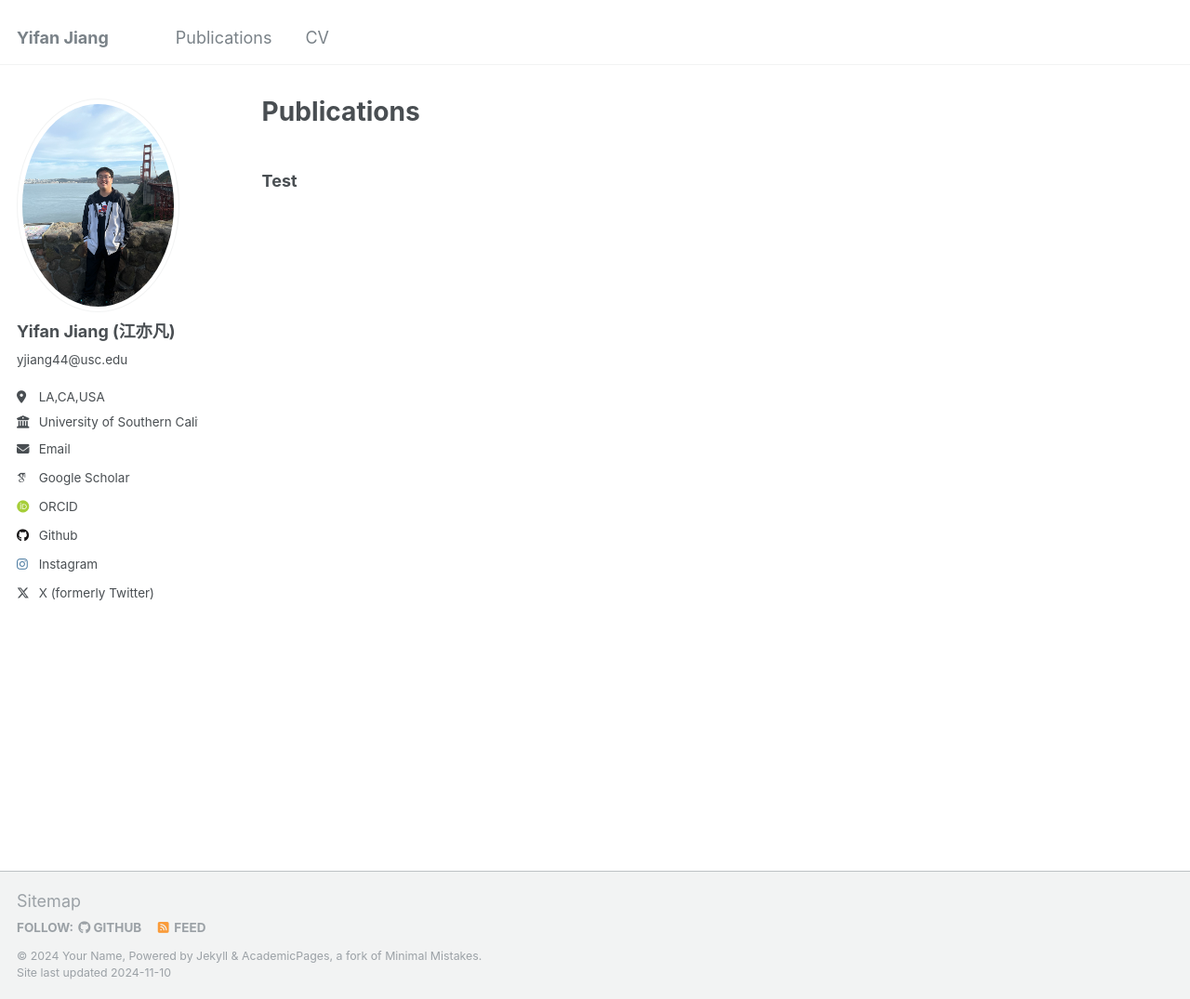
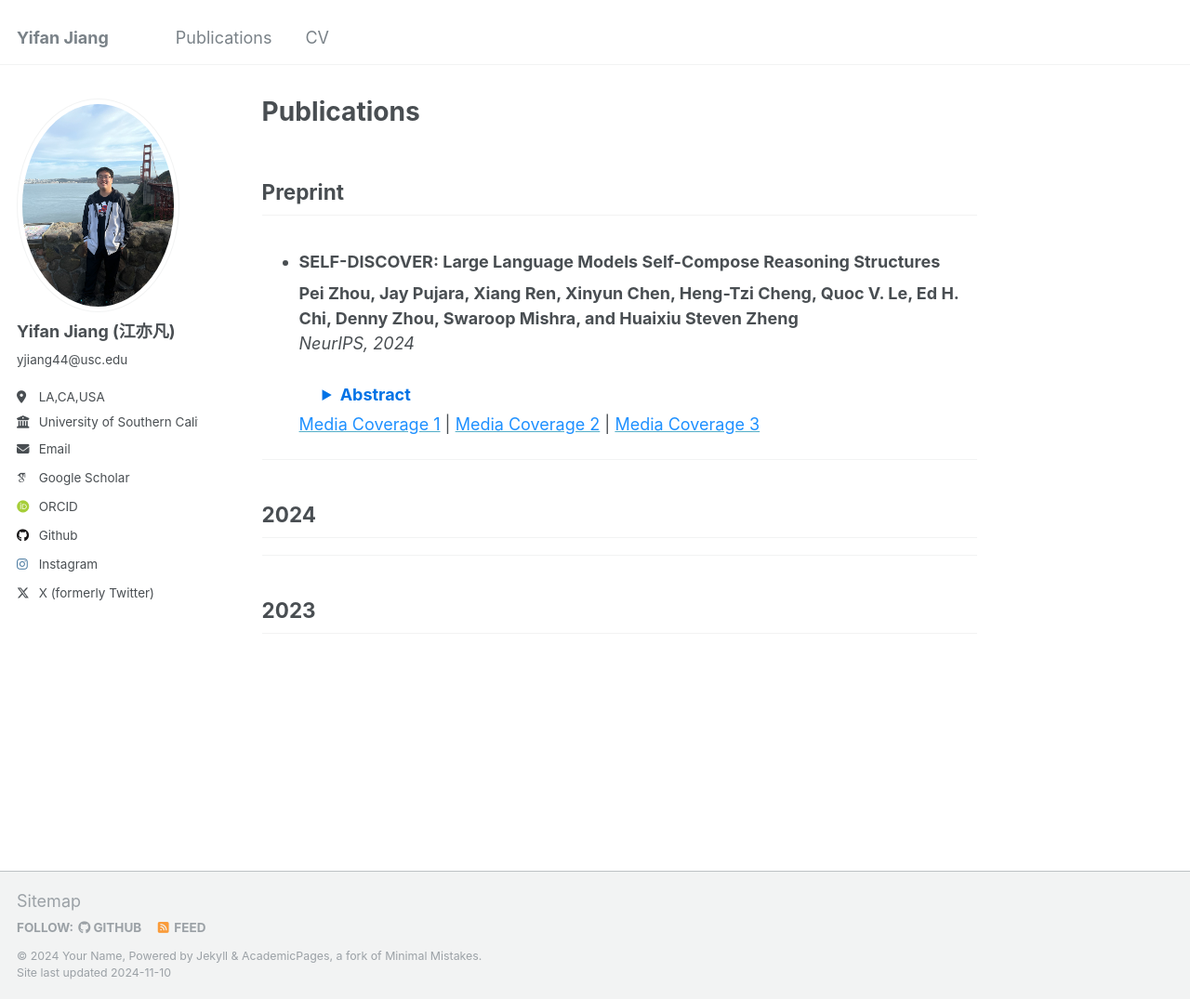
Before and after one commit to yifanJIANG-921/yifanJIANG-921.github.io, a Jekyll site: the page built from _pages/pub.md, in a window 1280 px wide and 1075 px high. Shown: the whole window at 93% size. Built offline with Jekyll 4.4.1, drawn with Linux system fonts in a browser that asks for light colours; some web fonts are replaced.

Commit message:
Update pub.md

```diff
--- a/_pages/pub.md
+++ b/_pages/pub.md
@@ -7,4 +7,23 @@ redirect_from:
   - /pub.html
 ---
 
-### Test
+## Preprint
+
+- ### SELF-DISCOVER: Large Language Models Self-Compose Reasoning Structures
+  **Pei Zhou, Jay Pujara, Xiang Ren, Xinyun Chen, Heng-Tzi Cheng, Quoc V. Le, Ed H. Chi, Denny Zhou, Swaroop Mishra, and Huaixiu Steven Zheng**
+  *NeurIPS, 2024*
+  <details style="margin-left: 20px; padding: 5px;">
+    <summary style="font-weight: bold; color: #0073e6; cursor: pointer;">Abstract</summary>
+    <p style="margin-top: 10px; padding-left: 15px;">
+      This is where you would place the abstract text for the paper. It will appear when the user clicks "Abstract."
+    </p>
+  </details>
+  [<span style="color: #1E90FF;">Media Coverage 1</span>](#) | [<span style="color: #1E90FF;">Media Coverage 2</span>](#) | [<span style="color: #1E90FF;">Media Coverage 3</span>](#)
+
+---
+
+## 2024
+
+---
+
+## 2023
```
